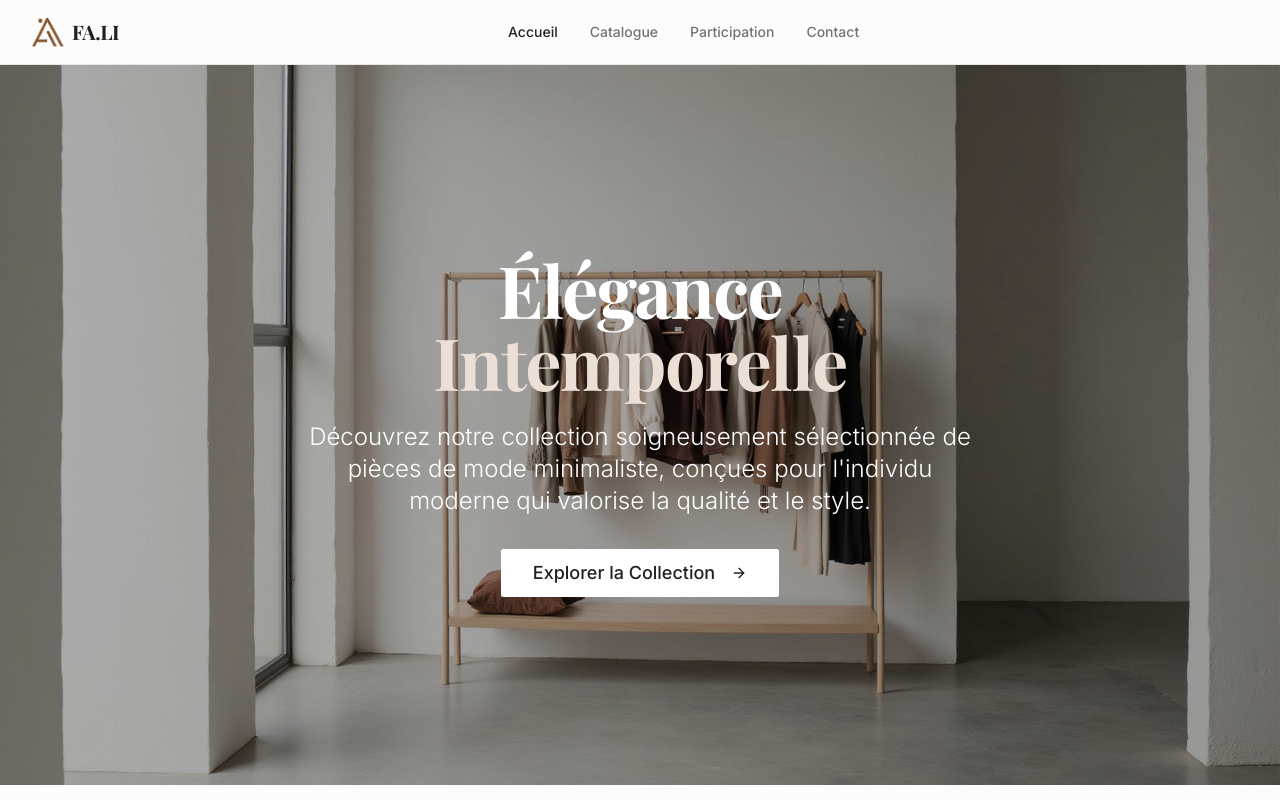
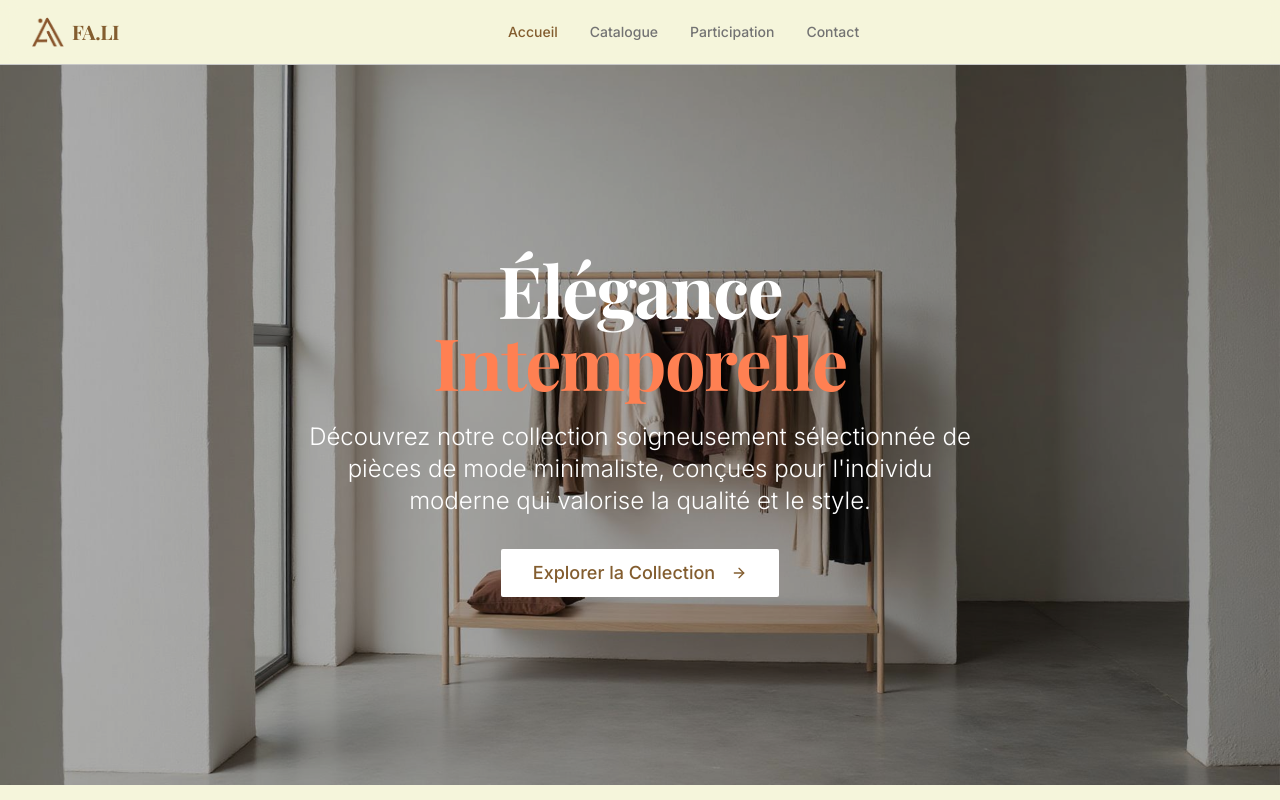
Before and after one commit to bensassi-ahmed/minimal-wardrobe-display, a React (Vite) app: page / in a window 1280 px wide. Shown: the top 800 px of the page. Built offline with nearby package versions, Linux system fonts and the light colour scheme.

Commit message:
Update color palette

```diff
--- a/src/index.css
+++ b/src/index.css
@@ -8,108 +8,102 @@ All colors MUST be HSL.
 
 @layer base {
   :root {
-    /* Core neutral palette for minimalist fashion aesthetic */
-    --background: 0 0% 99%;
-    --foreground: 0 0% 13%;
+    /* New earthy color palette */
+    --background: 60 56% 91%; /* Beige #F5F5DC */
+    --foreground: 33 47% 35%; /* Earthy Brown #895429 */
 
-    --card: 0 0% 100%;
-    --card-foreground: 0 0% 13%;
+    --card: 60 56% 94%; /* Lighter beige for cards */
+    --card-foreground: 33 47% 35%;
 
-    --popover: 0 0% 100%;
-    --popover-foreground: 0 0% 13%;
+    --popover: 60 56% 94%;
+    --popover-foreground: 33 47% 35%;
 
-    /* Sophisticated dark charcoal as primary */
-    --primary: 0 0% 13%;
-    --primary-foreground: 0 0% 98%;
+    /* Earthy brown as primary */
+    --primary: 33 47% 35%; /* Earthy Brown #895429 */
+    --primary-foreground: 60 56% 91%;
 
-    /* Soft warm beige for secondary accents */
-    --secondary: 30 15% 94%;
-    --secondary-foreground: 0 0% 13%;
+    /* Light gray for secondary */
+    --secondary: 0 0% 83%; /* Light Gray #D3D3D3 */
+    --secondary-foreground: 33 47% 35%;
 
-    /* Subtle grays for muted elements */
-    --muted: 0 0% 96%;
+    /* Muted variations */
+    --muted: 0 0% 88%;
     --muted-foreground: 0 0% 45%;
 
-    /* Elegant warm accent */
-    --accent: 25 35% 88%;
-    --accent-foreground: 0 0% 13%;
+    /* Coral accent */
+    --accent: 16 100% 66%; /* Coral #FF7F50 */
+    --accent-foreground: 60 56% 91%;
 
     --destructive: 0 84.2% 60.2%;
-    --destructive-foreground: 0 0% 98%;
+    --destructive-foreground: 60 56% 91%;
 
-    --border: 0 0% 90%;
-    --input: 0 0% 96%;
-    --ring: 0 0% 13%;
+    --border: 0 0% 78%;
+    --input: 60 56% 94%;
+    --ring: 33 47% 35%;
 
     --radius: 0.25rem;
 
-    /* Fashion-focused design tokens */
-    --gradient-hero: linear-gradient(135deg, hsl(0 0% 13%), hsl(0 0% 25%));
-    --gradient-subtle: linear-gradient(180deg, hsl(0 0% 99%), hsl(30 15% 96%));
-    --gradient-card: linear-gradient(145deg, hsl(0 0% 100%), hsl(30 15% 98%));
+    /* Updated gradients for earthy palette */
+    --gradient-hero: linear-gradient(135deg, hsl(33 47% 35%), hsl(33 47% 45%));
+    --gradient-subtle: linear-gradient(180deg, hsl(60 56% 91%), hsl(60 56% 89%));
+    --gradient-card: linear-gradient(145deg, hsl(60 56% 94%), hsl(60 56% 92%));
 
-    /* Elegant shadows */
-    --shadow-soft: 0 4px 24px -6px hsl(0 0% 0% / 0.08);
-    --shadow-card: 0 8px 40px -12px hsl(0 0% 0% / 0.12);
-    --shadow-elegant: 0 20px 60px -12px hsl(0 0% 0% / 0.15);
+    /* Updated shadows for warmer tones */
+    --shadow-soft: 0 4px 24px -6px hsl(33 47% 35% / 0.08);
+    --shadow-card: 0 8px 40px -12px hsl(33 47% 35% / 0.12);
+    --shadow-elegant: 0 20px 60px -12px hsl(33 47% 35% / 0.15);
 
     /* Smooth transitions */
     --transition-base: all 0.3s cubic-bezier(0.4, 0, 0.2, 1);
     --transition-smooth: all 0.5s cubic-bezier(0.25, 0.46, 0.45, 0.94);
 
-    --sidebar-background: 0 0% 98%;
-
-    --sidebar-foreground: 240 5.3% 26.1%;
-
-    --sidebar-primary: 240 5.9% 10%;
-
-    --sidebar-primary-foreground: 0 0% 98%;
-
-    --sidebar-accent: 240 4.8% 95.9%;
-
-    --sidebar-accent-foreground: 240 5.9% 10%;
-
-    --sidebar-border: 220 13% 91%;
-
-    --sidebar-ring: 217.2 91.2% 59.8%;
+    --sidebar-background: 60 56% 94%;
+    --sidebar-foreground: 33 47% 35%;
+    --sidebar-primary: 33 47% 35%;
+    --sidebar-primary-foreground: 60 56% 91%;
+    --sidebar-accent: 0 0% 83%;
+    --sidebar-accent-foreground: 33 47% 35%;
+    --sidebar-border: 0 0% 78%;
+    --sidebar-ring: 16 100% 66%;
   }
 
   .dark {
-    --background: 222.2 84% 4.9%;
-    --foreground: 210 40% 98%;
+    /* Dark mode with earthy palette */
+    --background: 33 47% 8%; /* Dark brown background */
+    --foreground: 60 56% 91%; /* Light beige text */
 
-    --card: 222.2 84% 4.9%;
-    --card-foreground: 210 40% 98%;
+    --card: 33 47% 12%;
+    --card-foreground: 60 56% 91%;
 
-    --popover: 222.2 84% 4.9%;
-    --popover-foreground: 210 40% 98%;
+    --popover: 33 47% 12%;
+    --popover-foreground: 60 56% 91%;
 
-    --primary: 210 40% 98%;
-    --primary-foreground: 222.2 47.4% 11.2%;
+    --primary: 16 100% 66%; /* Coral as primary in dark mode */
+    --primary-foreground: 33 47% 8%;
 
-    --secondary: 217.2 32.6% 17.5%;
-    --secondary-foreground: 210 40% 98%;
+    --secondary: 0 0% 25%; /* Darker gray */
+    --secondary-foreground: 60 56% 91%;
 
-    --muted: 217.2 32.6% 17.5%;
-    --muted-foreground: 215 20.2% 65.1%;
+    --muted: 0 0% 20%;
+    --muted-foreground: 0 0% 65%;
 
-    --accent: 217.2 32.6% 17.5%;
-    --accent-foreground: 210 40% 98%;
+    --accent: 207 44% 49%; /* Steel blue accent */
+    --accent-foreground: 60 56% 91%;
 
     --destructive: 0 62.8% 30.6%;
-    --destructive-foreground: 210 40% 98%;
+    --destructive-foreground: 60 56% 91%;
 
-    --border: 217.2 32.6% 17.5%;
-    --input: 217.2 32.6% 17.5%;
-    --ring: 212.7 26.8% 83.9%;
-    --sidebar-background: 240 5.9% 10%;
-    --sidebar-foreground: 240 4.8% 95.9%;
-    --sidebar-primary: 224.3 76.3% 48%;
-    --sidebar-primary-foreground: 0 0% 100%;
-    --sidebar-accent: 240 3.7% 15.9%;
-    --sidebar-accent-foreground: 240 4.8% 95.9%;
-    --sidebar-border: 240 3.7% 15.9%;
-    --sidebar-ring: 217.2 91.2% 59.8%;
+    --border: 0 0% 25%;
+    --input: 33 47% 12%;
+    --ring: 16 100% 66%;
+    --sidebar-background: 33 47% 10%;
+    --sidebar-foreground: 60 56% 91%;
+    --sidebar-primary: 16 100% 66%;
+    --sidebar-primary-foreground: 33 47% 8%;
+    --sidebar-accent: 0 0% 20%;
+    --sidebar-accent-foreground: 60 56% 91%;
+    --sidebar-border: 0 0% 25%;
+    --sidebar-ring: 16 100% 66%;
   }
 }
 
```
